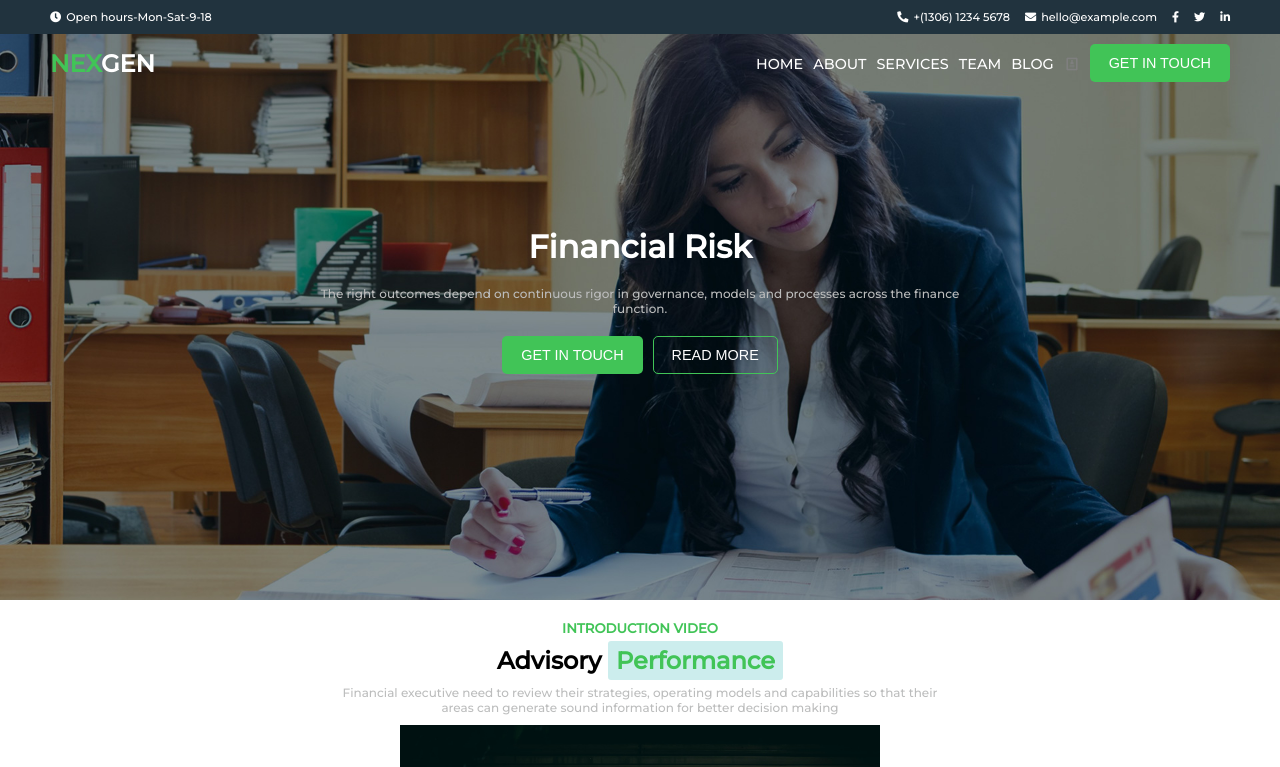
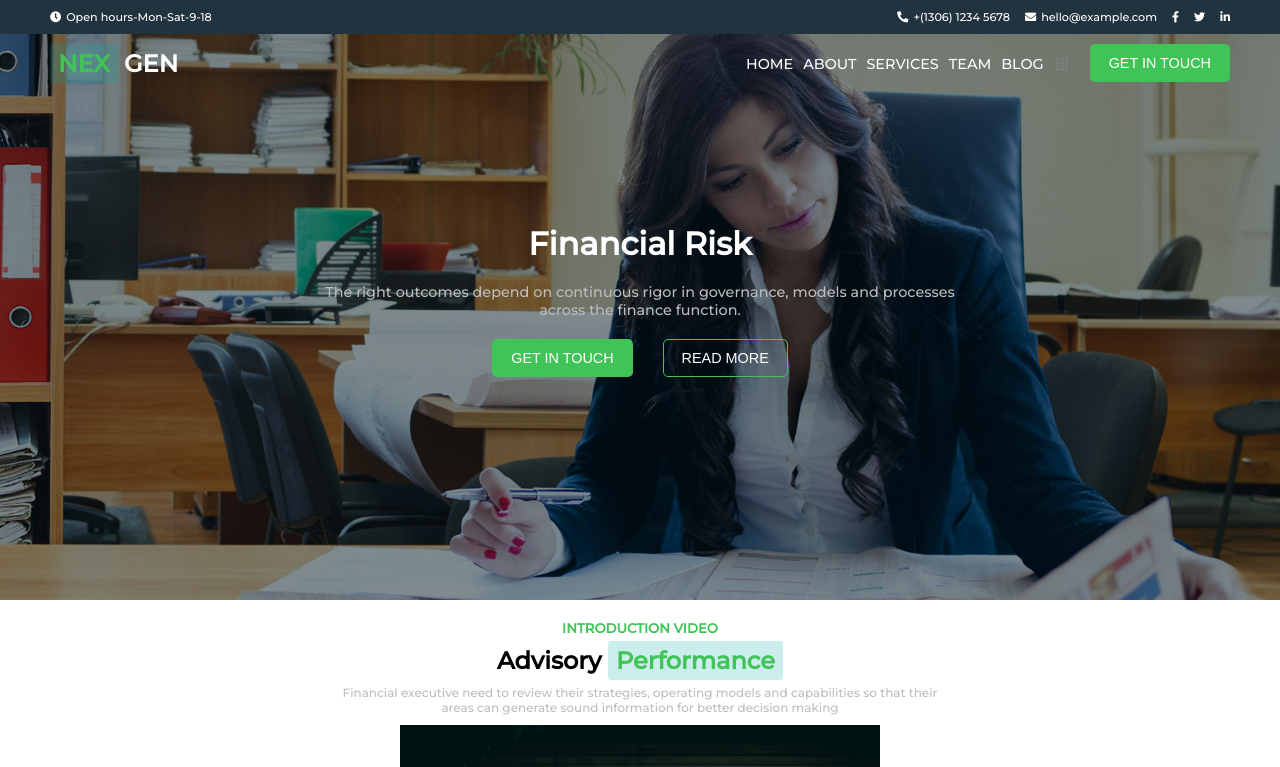
Before and after one commit to Valentina-Fr/proj-html-vuejs, a Vue app: page / in a window 1280 px wide. Shown: the top 767 px of the page. Built offline with nearby package versions, Linux system fonts and the light colour scheme.

Commit message:
Add hover effect on button

```diff
--- a/src/components/Button.vue
+++ b/src/components/Button.vue
@@ -19,5 +19,10 @@ props: ['text']
         border-width: 1px;
         border-style: solid;
         flex-shrink: 0;
+        transition: transform 0.3s;
+    }
+
+    button:hover {
+      transform: scale(1.2);
     }
 </style>
--- a/src/components/Header.vue
+++ b/src/components/Header.vue
@@ -13,7 +13,7 @@
       </div>
     </address>
     <div id="bottom-header">
-      <h2><span class="brand-color">NEX</span>GEN</h2>
+      <h2><span class="brand-color brand-bg-secondary">NEX</span> GEN</h2>
       <div class="d-flex">
         <ul>
           <li v-for="(link, index) in links" :key="index"><a :href="link.url">{{link.text}}</a></li>
@@ -75,4 +75,8 @@ props: ['links'],
     align-items: center;
   }
 
+  .btn-brand {
+    margin-left: 10px;
+  }
+
 </style>
--- a/src/components/Jumbo.vue
+++ b/src/components/Jumbo.vue
@@ -34,10 +34,10 @@ components: {
     }
   }
   .btn-brand, .btn-border {
-    margin: 0 5px;
+    margin: 0 15px;
   }
   p {
-     padding: 20px 0;
-
+    font-size: 0.9rem;
+    padding: 20px 0;
   }
 </style>
--- a/src/scss/_utilities.scss
+++ b/src/scss/_utilities.scss
@@ -26,6 +26,10 @@
     background-color: rgba(0, 166, 166, 0.2);
     border-radius: 3px;
     padding: 5px 8px;
+}
+
+[class^="btn"] {
+    cursor: pointer;
 }
 
 .btn-brand {
```
Also changed, not shown: 7 other files (tests, documents, lock files or other folders).
